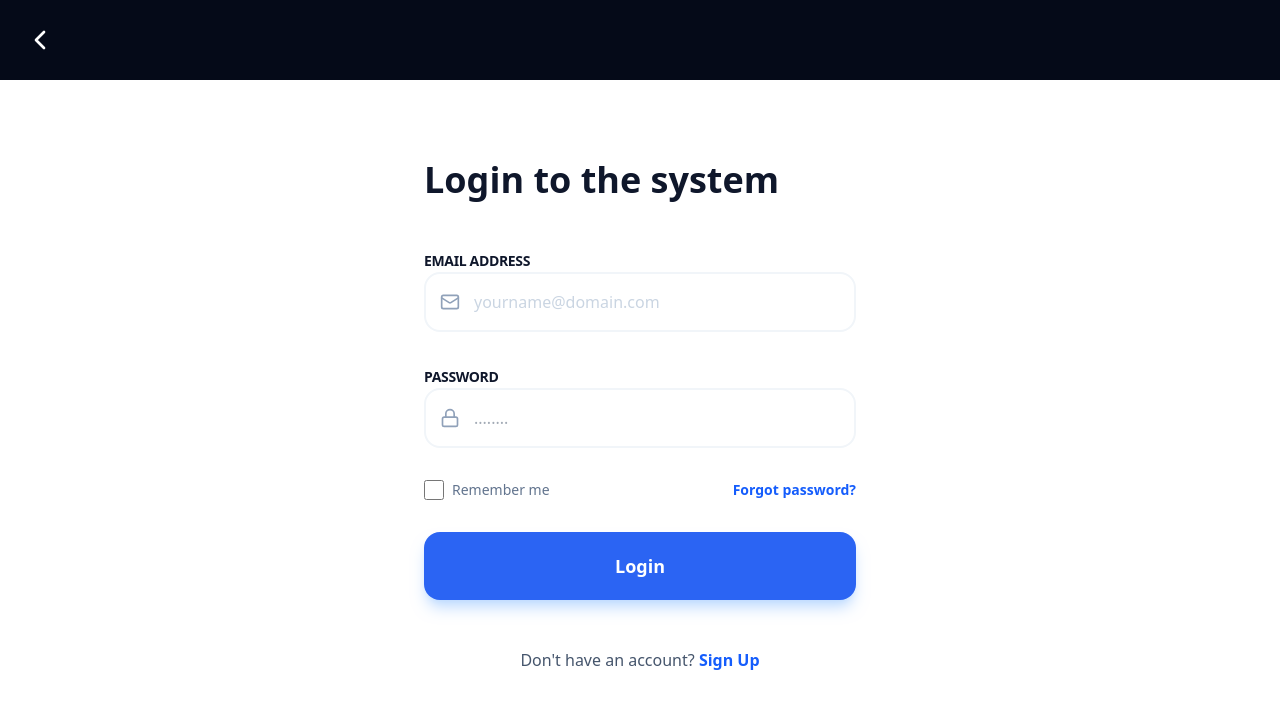
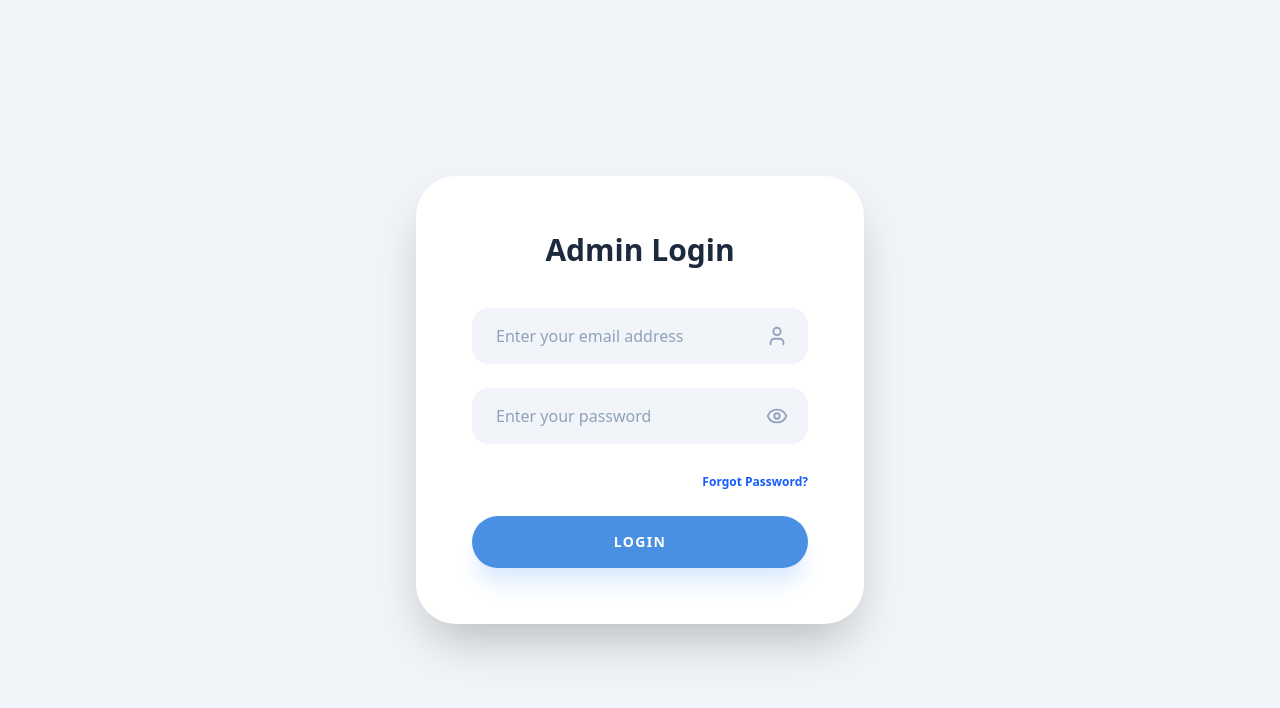
Before and after one commit to Yon4189/Final_Project_dep, a React (Vite) app in the folder web_app/: page /login in a window 1280 px wide. Shown: the top 708 px of the page. Built offline with nearby package versions, Linux system fonts and the light colour scheme.

Commit message:
intgrate login page with backend

```diff
--- a/web_app/src/api/axios.js
+++ b/web_app/src/api/axios.js
@@ -1,10 +1,13 @@
 import axios from 'axios';
 
-// flip to false when backend is ready
-export const MOCK_MODE = true;
+export const MOCK_MODE = false
 
 const api = axios.create({
-  baseURL: 'http://localhost:8000/api',
+  baseURL: 'http://127.0.0.1:8000/api',
+    headers: {
+    'Content-Type': 'application/json',
+    'Accept': 'application/json'
+  }
 });
 
 // Helper to simulate network delay
--- a/web_app/src/pages/Login.jsx
+++ b/web_app/src/pages/Login.jsx
@@ -1,92 +1,137 @@
 import React, { useState } from 'react';
 import { useNavigate } from 'react-router-dom';
 import { useAuth } from '../context/AuthContext';
-import { Mail, Lock, ChevronLeft } from 'lucide-react';
-import { MOCK_MODE, sleep } from '../api/axios';
+import { User, Lock, Eye, EyeOff, Loader2 } from 'lucide-react';
+import api, { MOCK_MODE, sleep } from '../api/axios';
 
 const Login = () => {
   const [email, setEmail] = useState('');
   const [password, setPassword] = useState('');
+  const [showPassword, setShowPassword] = useState(false);
   const [error, setError] = useState('');
+  const [isLoading, setIsLoading] = useState(false);
+
   const { login } = useAuth();
   const navigate = useNavigate();
 
   const handleSubmit = async (e) => {
     e.preventDefault();
     setError('');
+    setIsLoading(true);
 
-    // Simulate API Call
+    try {
+      if (MOCK_MODE) {
+        // --- MOCK LOGIC ---
         await sleep(1000);
-
-    if (MOCK_MODE) {
-      if (email === 'admin@bdu.com' && password === '123456') {
-        login({ name: 'Nathenael', role: 'admin' }, 'fake-jwt-token');
+        if (email === 'admin@gmail.com' && password === '123456') {
+          login({ name: 'Yonas Abate', role: 'admin' }, 'fake-jwt-token');
           navigate('/');
         } else {
-        setError('Invalid credentials. (Try: admin@bdu.com / 123456)');
+          setError('Invalid credentials.');
         }
+      } else {
+        // --- REAL DATABASE INTEGRATION ---
+        const response = await api.post('/admin/login', {
+          email: email,
+          password: password
+        });
+
+        if (response.data.success) {
+          const adminData = response.data.data;
+          const userSession = {
+            id: adminData.adminID,
+            name: adminData.fullname,
+            email: adminData.email,
+            role: 'admin'
+          };
+          login(userSession, "session_active");
+          navigate('/');
+        }
+      }
+    } catch (err) {
+      if (err.response) {
+        setError(err.response.data.message || "Login failed.");
+      } else {
+        setError("Network error: Server is offline.");
+      }
+    } finally {
+      setIsLoading(false);
     }
   };
 
   return (
-    <div className="min-h-screen bg-white flex flex-col">
-      {/* Dark Header from your UI */}
-      <div className="bg-[#050a18] h-20 flex items-center px-6">
-        <ChevronLeft className="text-white cursor-pointer" size={32} />
+    <div className="min-h-screen bg-slate-100 flex items-center justify-center p-6">
+      {/* Centered Login Card */}
+      <div className="bg-white w-full max-w-md rounded-[2.5rem] shadow-2xl p-10 md:p-14 animate-in fade-in zoom-in duration-500">
+
+        <div className="text-center mb-10">
+          <h2 className="text-3xl font-black text-slate-800">Admin Login</h2>
         </div>
 
-      <div className="flex-1 flex flex-col px-10 pt-20 max-w-lg mx-auto w-full">
-        <h1 className="text-4xl font-bold text-slate-900 mb-12">Login to the system</h1>
+        {error && (
+          <div className="mb-6 p-3 bg-red-50 border border-red-100 text-red-600 text-xs font-bold rounded-xl text-center">
+            {error}
+          </div>
+        )}
 
-        {error && <p className="text-red-500 mb-4 font-medium text-sm">{error}</p>}
-
-        <form onSubmit={handleSubmit} className="space-y-8">
-          {/* Email field */}
-          <div className="space-y-3">
-            <label className="text-sm font-black text-slate-900 uppercase tracking-tight">Email Address</label>
+        <form onSubmit={handleSubmit} className="space-y-6" autoComplete="off">
+          {/* Email / Username Field */}
      <div className="relative">
-              <Mail className="absolute left-4 top-1/2 -translate-y-1/2 text-slate-400" size={20} />
           <input
           type="email"
-                placeholder="yourname@domain.com"
-                className="w-full border-2 border-slate-100 rounded-2xl py-4 pl-12 pr-4 text-slate-600 focus:outline-none focus:border-blue-500 transition-all placeholder:text-slate-300"
+          required
+          autoComplete="off" // Tells browser not to show previous emails
+          placeholder="Enter your email address"
+          className="w-full bg-slate-100 border-none rounded-2xl py-4 pl-6 pr-14 text-slate-700 focus:ring-2 focus:ring-blue-500 transition-all placeholder:text-slate-400 font-medium"
         value={email}
         onChange={(e) => setEmail(e.target.value)}
        />
-            </div>
+      <User className="absolute right-5 top-1/2 -translate-y-1/2 text-slate-400" size={22} />
   </div>
 
-          {/* Password field */}
-          <div className="space-y-3">
-            <label className="text-sm font-black text-slate-900 uppercase tracking-tight">Password</label>
+          {/* Password Field */}
 <div className="relative">
-              <Lock className="absolute left-4 top-1/2 -translate-y-1/2 text-slate-400" size={20} />
     <input
-                type="password"
-                placeholder="........"
-                className="w-full border-2 border-slate-100 rounded-2xl py-4 pl-12 pr-4 text-slate-600 focus:outline-none focus:border-blue-500 transition-all"
+      type={showPassword ? "text" : "password"}
+      required
+      autoComplete="new-password" // "new-password" is the strongest way to stop auto-fill
+      placeholder="Enter your password"
+      className="w-full bg-slate-100 border-none rounded-2xl py-4 pl-6 pr-14 text-slate-700 focus:ring-2 focus:ring-blue-500 transition-all placeholder:text-slate-400 font-medium"
       value={password}
       onChange={(e) => setPassword(e.target.value)}
     />
-            </div>
+            <button
+              type="button"
+              onClick={() => setShowPassword(!showPassword)}
+              className="absolute right-5 top-1/2 -translate-y-1/2 text-slate-400 hover:text-slate-600 transition-colors"
+            >
+              {showPassword ? <EyeOff size={22} /> : <Eye size={22} />}
+            </button>
           </div>
 
-          <div className="flex items-center justify-between">
-            <label className="flex items-center gap-2 text-slate-500 text-sm cursor-pointer">
-              <input type="checkbox" className="w-5 h-5 rounded border-slate-300 accent-blue-600" />
-              Remember me
-            </label>
-            <a href="#" className="text-blue-600 font-bold text-sm">Forgot password?</a>
+          {/* Forgot Password Link */}
+          <div className="text-right">
+            <button type="button" className="text-blue-600 text-xs font-bold hover:underline transition-all">
+              Forgot Password?
+            </button>
           </div>
 
-          <button type="submit" className="w-full bg-[#2b64f3] hover:bg-blue-700 text-white font-bold py-5 rounded-2xl text-lg shadow-lg shadow-blue-200 transition-all active:scale-[0.98]">
-            Login
+          {/* Login Button (Pill Shape) */}
+          <button
+            type="submit"
+            disabled={isLoading}
+            className="w-full bg-[#4a90e2] hover:bg-blue-600 disabled:bg-blue-300 text-white font-black py-4 rounded-full text-sm shadow-xl shadow-blue-100 transition-all active:scale-95 flex items-center justify-center gap-2 uppercase tracking-widest mt-4"
+          >
+            {isLoading ? (
+              <>
+                <Loader2 className="animate-spin" size={18} />
+                <span>Verifying...</span>
+              </>
+            ) : (
+              'Login'
+            )}
           </button>
         </form>
-
-        <p className="text-center mt-12 text-slate-600">
-          Don't have an account? <span className="text-blue-600 font-bold cursor-pointer">Sign Up</span>
-        </p>
       </div>
     </div>
   );
```
Also changed, not shown: 2 other files (tests, documents, lock files or other folders). Lines whose indentation alone changed are shown as unchanged.
